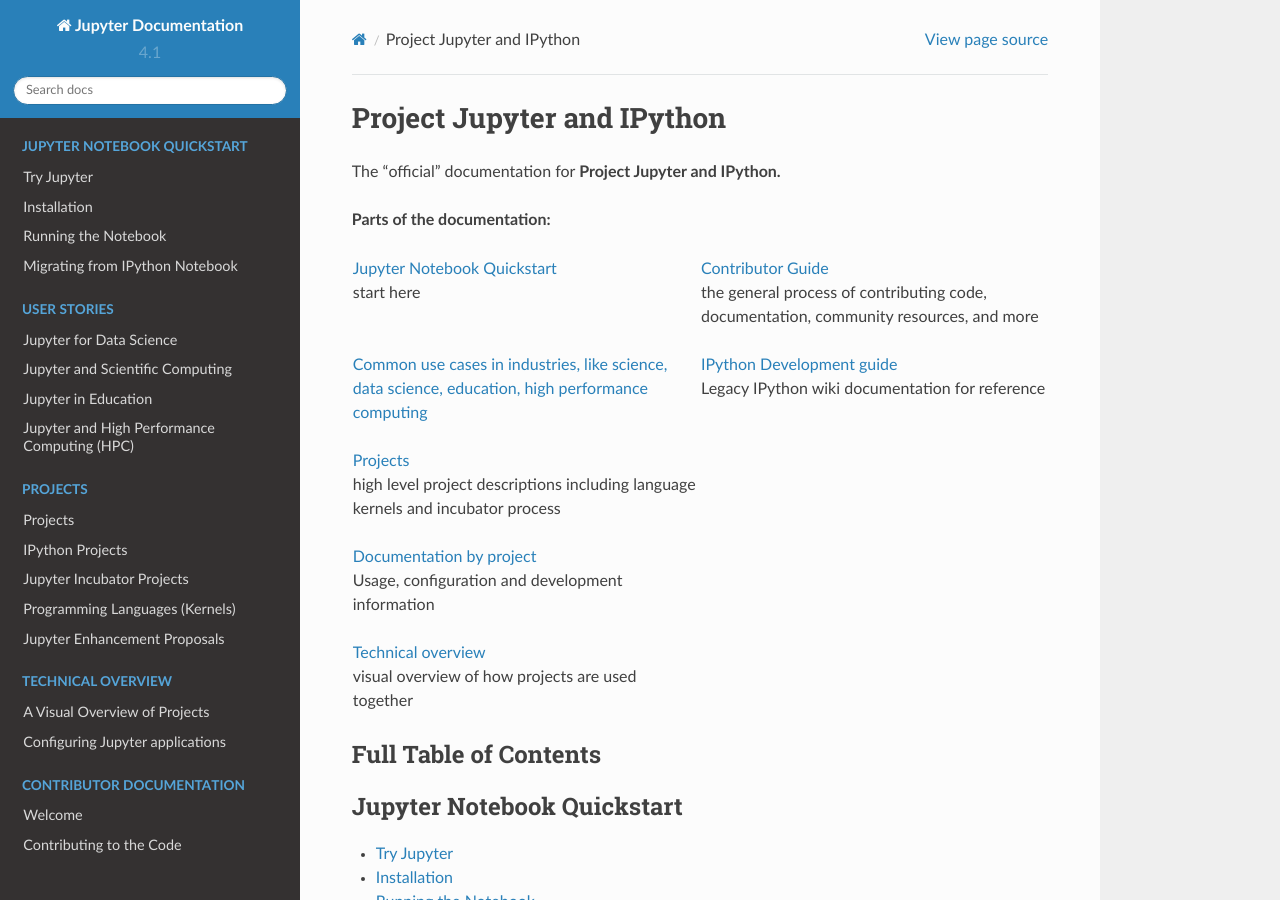
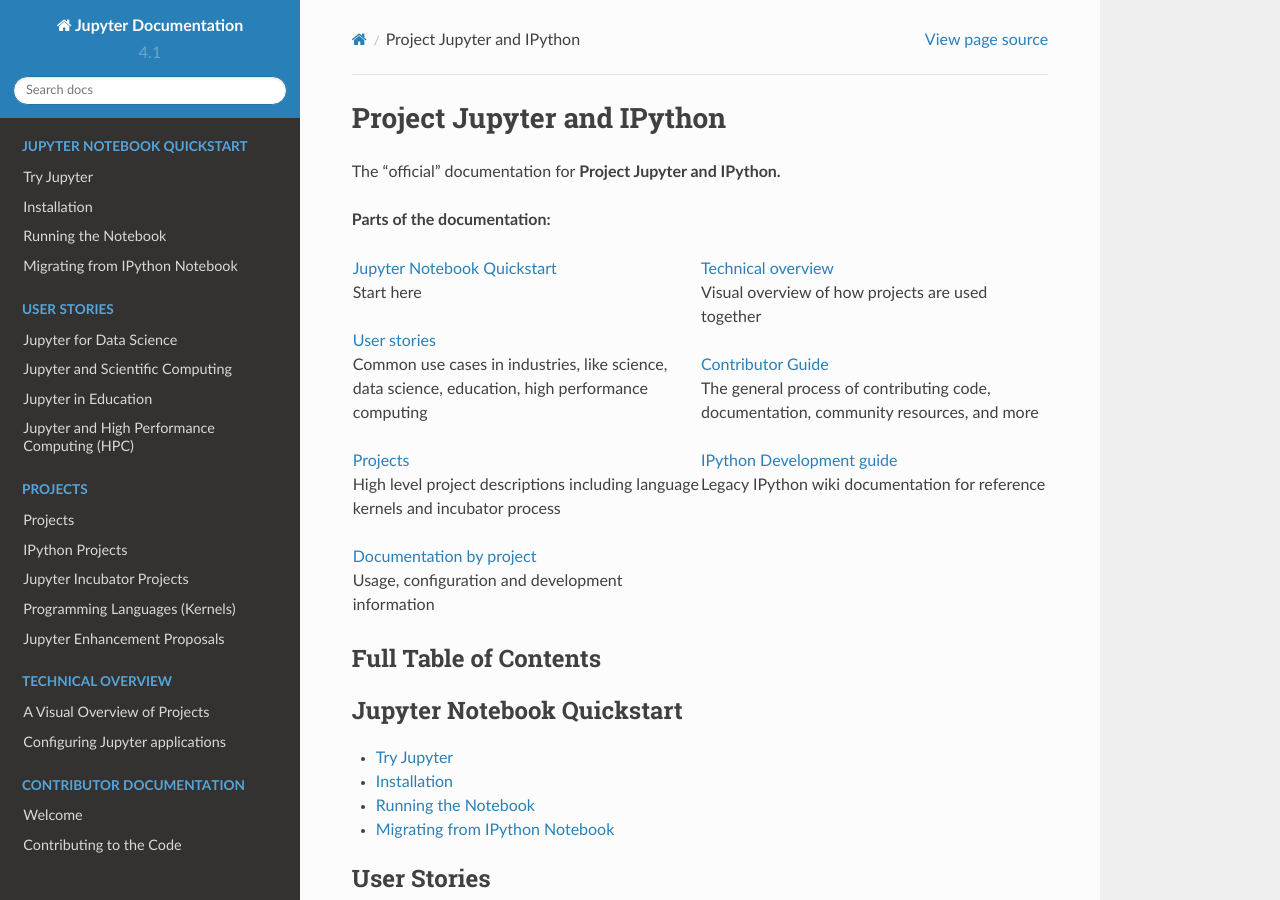
Before and after one commit to jupyter/jupyter, a Sphinx documentation site: the page built from docs/source/index.rst, in a window 1280 px wide and 900 px high. Built offline with Sphinx 7.4.7 and the Read the Docs theme 2.0.0, drawn with Linux system fonts in a browser that asks for light colours; pages that are not in the unit, such as notebooks, are missing from menus.

Commit message:
Fix typos

```diff
--- a/docs/source/index.rst
+++ b/docs/source/index.rst
@@ -13,18 +13,18 @@
   <table align="center"><tr>
     <td width="50%">
       <p><a href="https://test-jupyter.readthedocs.org/en/landing-twocol/#user-docs">Jupyter Notebook Quickstart</a><br/>
-        <span class="linkdescr">start here</span></p>
-      <p><a href="https://test-jupyter.readthedocs.org/en/landing-twocol/#about-docs"User stories</a><br/>
+        <span class="linkdescr">Start here</span></p>
+      <p><a href="https://test-jupyter.readthedocs.org/en/landing-twocol/#about-docs">User stories</a><br/>
         <span class="linkdescr">Common use cases in industries, like science, data science, education, high performance computing</span></p>
       <p><a href="https://test-jupyter.readthedocs.org/en/landing-twocol/#jupyter-subprojects">Projects</a><br/>
-         <span class="linkdescr">high level project descriptions including language kernels and incubator process</span></p>
+         <span class="linkdescr">High level project descriptions including language kernels and incubator process</span></p>
       <p><a href="https://test-jupyter.readthedocs.org/en/landing-twocol/#project-links">Documentation by project</a><br/>
          <span class="linkdescr">Usage, configuration and development information</span></p>
+      </td><td width="50%">
       <p><a href="https://test-jupyter.readthedocs.org/en/landing-twocol/#tech-overview">Technical overview</a><br/>
-         <span class="linkdescr">visual overview of how projects are used together</span></p>
-      </td><td width="50%">
+         <span class="linkdescr">Visual overview of how projects are used together</span></p>
       <p><a href="https://test-jupyter.readthedocs.org/en/landing-twocol/#dev-docs">Contributor Guide</a><br/>
-         <span class="linkdescr">the general process of contributing code, documentation, community resources, and more</span></p>
+         <span class="linkdescr">The general process of contributing code, documentation, community resources, and more</span></p>
       <p><a href="https://test-jupyter.readthedocs.org/en/landing-twocol/#ipy_wiki">IPython Development guide</a><br/>
          <span class="linkdescr">Legacy IPython wiki documentation for reference</span></p>
     </td></tr>
```
